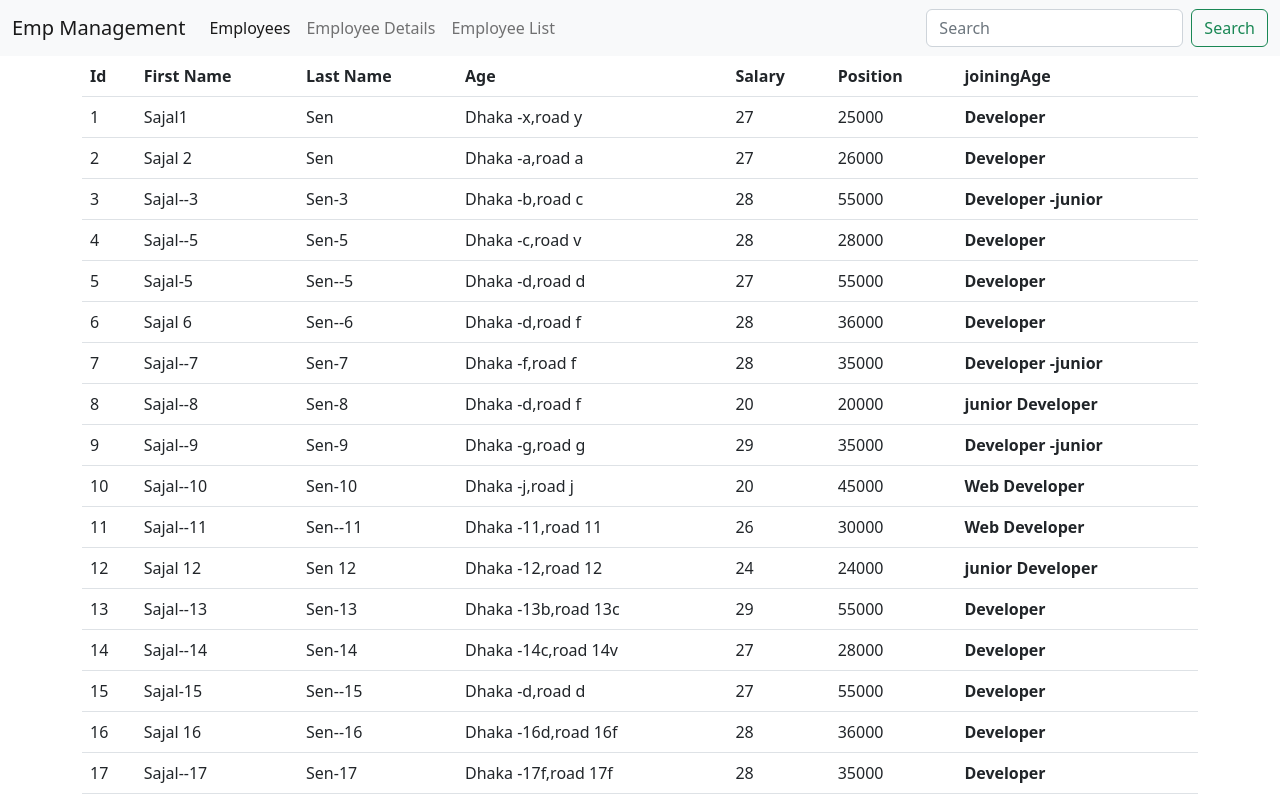
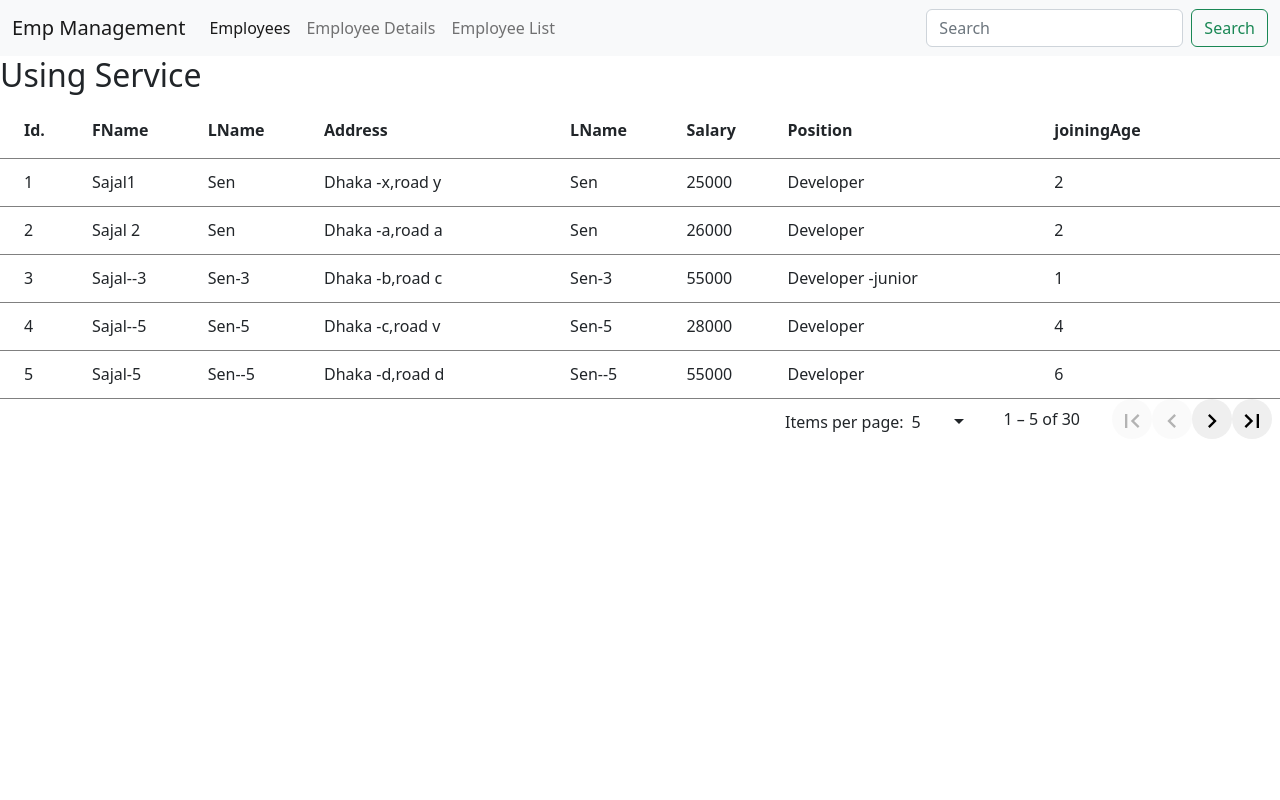
Before and after one commit to SajalSenCSE/EmployeeManagementApp, an Angular app: page /emplist in a window 1280 px wide. Shown: the top 800 px of the page. Built offline with nearby package versions, Linux system fonts and the light colour scheme.

Commit message:
get data from the service

```diff
--- a/src/app/Employee/employee-details/employee-details.component.html
+++ b/src/app/Employee/employee-details/employee-details.component.html
@@ -1,3 +1,7 @@
+<div >
+  <h2>Using Component Data</h2>
+</div>
+
 <div class="mat-elevation-z8">
     <table mat-table [dataSource]="dataSource">
 
--- a/src/app/Employee/employee-list/employee-list.component.html
+++ b/src/app/Employee/employee-list/employee-list.component.html
@@ -1,29 +1,67 @@
 
-<div class="container">
-    <table class="table">
-        <thead>
-          <tr>
-            <th scope="col">Id</th>
-            <th scope="col">First Name</th>
-            <th scope="col">Last Name</th>
-            <th scope="col">Age</th>
-            <th scope="col">Salary</th>
-            <th scope="col">Position</th>
-            <th scope="col">joiningAge</th>
-          </tr>
-        </thead>
-        <tbody>
-          <tr *ngFor="let item of employeeList">
-            <td scope="col">{{item.Id}}</td>
-            <td scope="col">{{item.FName}}</td>
-            <td scope="col">{{item.LName}}</td>
-            <td scope="col">{{item.Address}}</td>
-            <td scope="col">{{item.Age}}</td>
-            <td scope="col">{{item.Salary}}</td>
-            <th scope="col">{{item.Position}}</th>
-          </tr>
-        </tbody>
-      </table>
+
+<div >
+  <h2>Using Service</h2>
+</div>
+<div class="mat-elevation-z8">
+  <table mat-table [dataSource]="dataSource" class="mat-elevation-z8">
+
+    <!--- Note that these columns can be defined in any order.
+          The actual rendered columns are set as a property on the row definition" -->
+
+    <!-- Position Column -->
+    <ng-container matColumnDef="Id">
+      <th mat-header-cell *matHeaderCellDef> Id. </th>
+      <td mat-cell *matCellDef="let element"> {{element.Id}} </td>
+    </ng-container>
+
+    <!-- Name Column -->
+    <ng-container matColumnDef="FName">
+      <th mat-header-cell *matHeaderCellDef> FName </th>
+      <td mat-cell *matCellDef="let element"> {{element.FName}} </td>
+    </ng-container>
+
+    <!-- Weight Column -->
+    <ng-container matColumnDef="LName">
+      <th mat-header-cell *matHeaderCellDef> LName </th>
+      <td mat-cell *matCellDef="let element"> {{element.LName}} </td>
+    </ng-container>
+
+    <!-- Symbol Column -->
+    <ng-container matColumnDef="Address">
+      <th mat-header-cell *matHeaderCellDef> Address </th>
+      <td mat-cell *matCellDef="let element"> {{element.Address}} </td>
+    </ng-container>
+    <!-- Weight Column -->
+    <ng-container matColumnDef="Age">
+      <th mat-header-cell *matHeaderCellDef> LName </th>
+      <td mat-cell *matCellDef="let element"> {{element.LName}} </td>
+    </ng-container>
+
+    <!-- Salary Column -->
+    <ng-container matColumnDef="Salary">
+      <th mat-header-cell *matHeaderCellDef> Salary </th>
+      <td mat-cell *matCellDef="let element"> {{element.Salary}} </td>
+    </ng-container>
+
+
+    <!-- Salary Column -->
+    <ng-container matColumnDef="Position">
+      <th mat-header-cell *matHeaderCellDef> Position </th>
+      <td mat-cell *matCellDef="let element"> {{element.Position}} </td>
+    </ng-container>
+
+    <!-- joiningAge Column -->
+    <ng-container matColumnDef="joiningAge">
+      <th mat-header-cell *matHeaderCellDef> joiningAge </th>
+      <td mat-cell *matCellDef="let element"> {{element.joiningAge}} </td>
+    </ng-container>
+
+    <tr mat-header-row *matHeaderRowDef="displayedColumns"></tr>
+    <tr mat-row *matRowDef="let row; columns: displayedColumns;"></tr>
+
+
+  </table>
       <mat-paginator #paginator [length]="30"
                       [pageSize]="5"
                     [pageSizeOptions]="[5, 10, 20]"
--- a/src/app/Employee/employee-list/employee-list.component.ts
+++ b/src/app/Employee/employee-list/employee-list.component.ts
@@ -9,20 +9,46 @@ import { MatTableDataSource } from '@angular/material/table';
   templateUrl: './employee-list.component.html',
   styleUrls: ['./employee-list.component.css'],
 })
-export class EmployeeListComponent implements OnInit, AfterViewInit {
+export class EmployeeListComponent implements OnInit {
   constructor(private empService: EmployeeServiceService) {}
 
-  @ViewChild(MatPaginator) paginator: MatPaginator;
-  dataSource: MatTableDataSource<IEmployee>;
+  // @ViewChild(MatPaginator) paginator: MatPaginator;
+  // dataSource: MatTableDataSource<IEmployee>;
 
-  employeeList: IEmployee[];
+  // employeeList: IEmployee[];
+
+  // ngOnInit(): void {
+  //   this.empService.getAllEmployee().subscribe((res) => {
+  //     this.employeeList = res;
+  //     this.dataSource = new MatTableDataSource<IEmployee>(res);
+  //     console.log(this.employeeList);
+  //   });
+  // }
+  // ngAfterViewInit() {}
+
+  displayedColumns: string[] = [
+    'Id',
+    'FName',
+    'LName',
+    'Address',
+    'Age',
+    'Salary',
+    'Position',
+    'joiningAge',
+  ];
+  employeeList: IEmployee[] = [];
+  dataSource: MatTableDataSource<IEmployee> =
+    new MatTableDataSource<IEmployee>();
+
+  @ViewChild(MatPaginator) matpaginator?: MatPaginator;
 
   ngOnInit(): void {
-    this.empService.getAllEmployee().subscribe((res) => {
-      this.employeeList = res;
-      this.dataSource = new MatTableDataSource<IEmployee>(res);
-      console.log(this.employeeList);
+    this.empService.getAllEmployee().subscribe((data) => {
+      this.employeeList = data;
+      this.dataSource = new MatTableDataSource<IEmployee>(this.employeeList);
+      if (this.matpaginator) {
+        this.dataSource.paginator = this.matpaginator;
+      }
     });
   }
-  ngAfterViewInit() {}
 }
```
